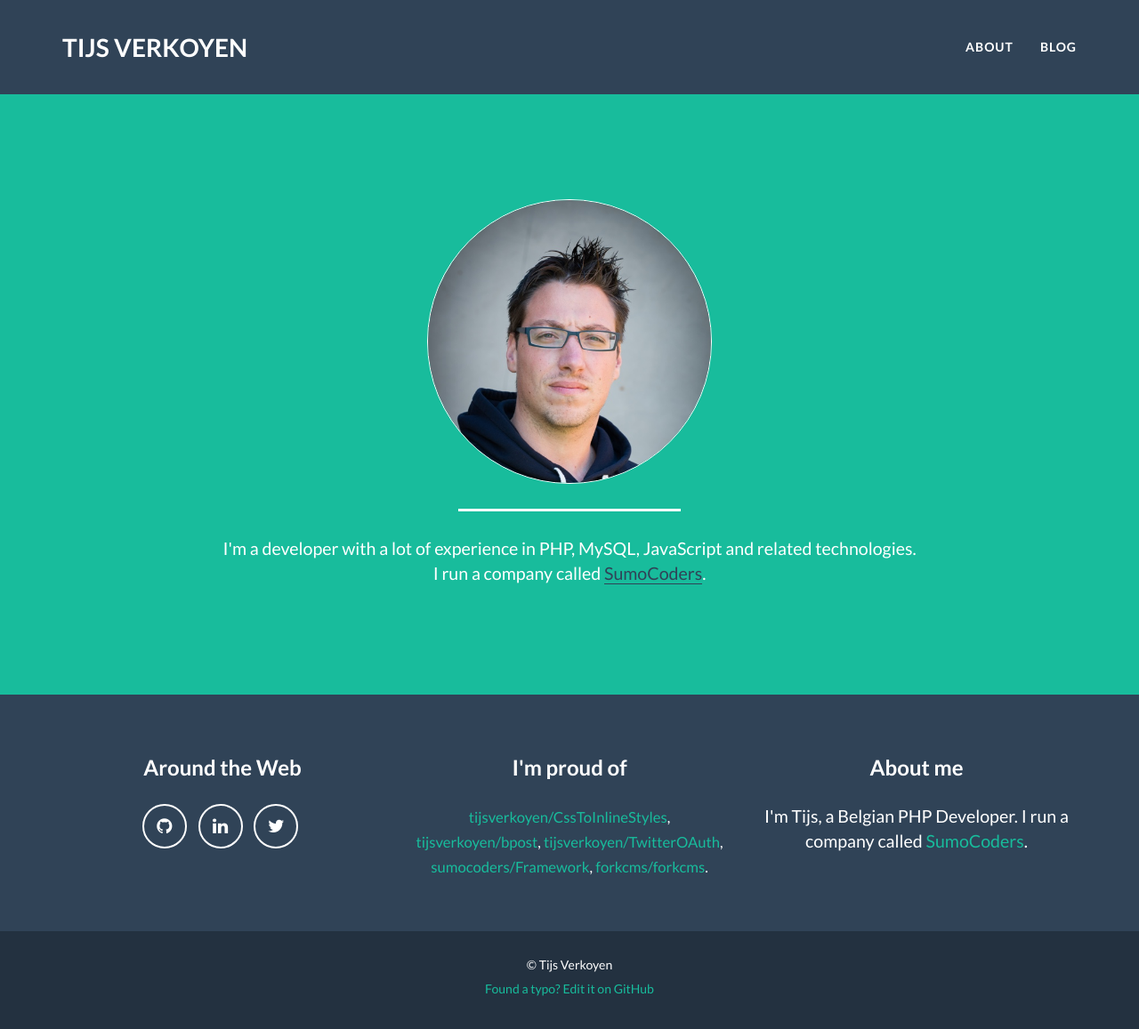
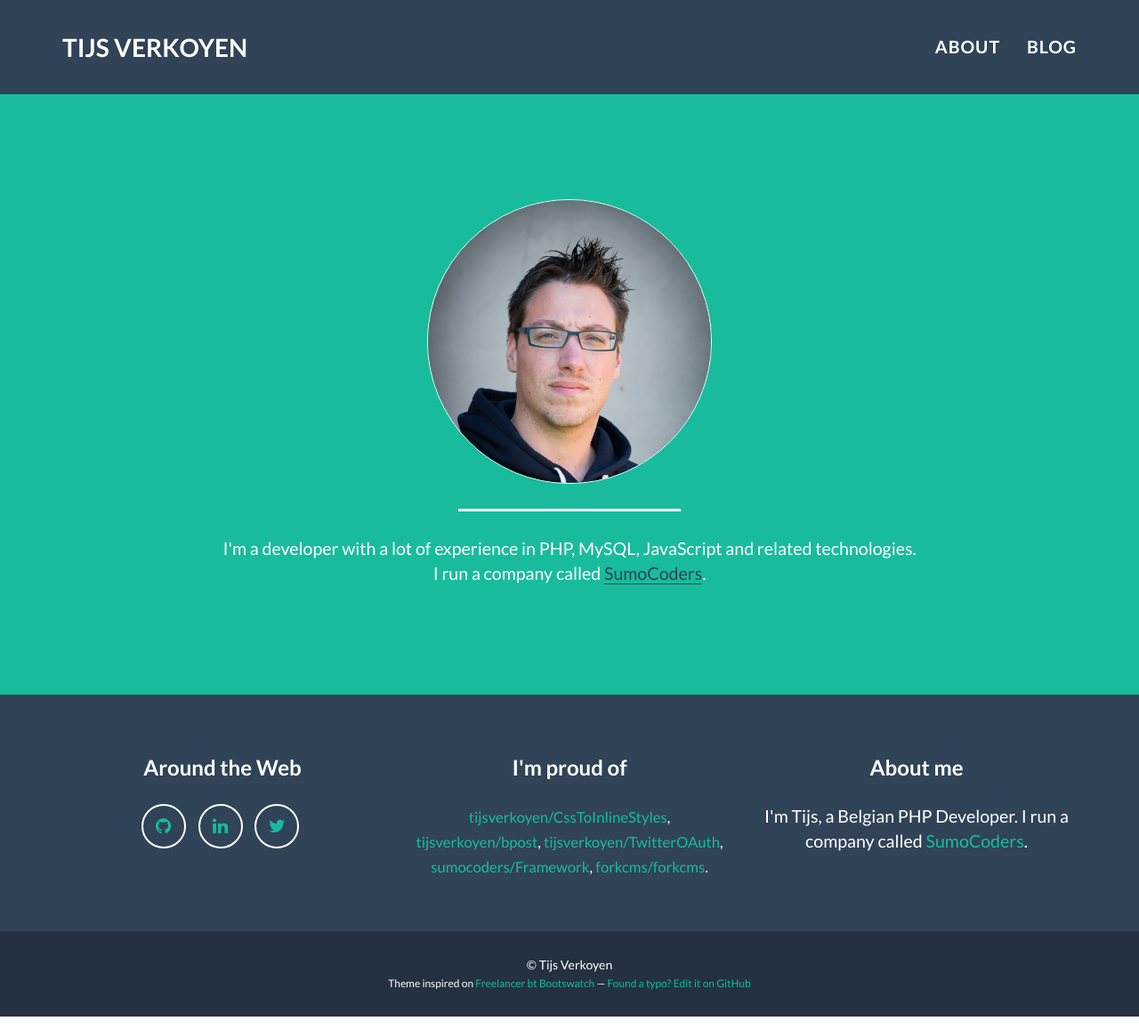
Before and after one commit to tijsverkoyen/tijsverkoyen.github.io, a Jekyll site: the page built from index.html, in a window 1280 px wide and 1157 px high. Shown: the whole window at 89% size. Built offline with Jekyll 4.4.1, drawn with Linux system fonts in a browser that asks for light colours; nearby versions of some CDN libraries.

Commit message:
Fixed styling

```diff
--- a/_includes/footer.html
+++ b/_includes/footer.html
@@ -1,4 +1,4 @@
-<footer class="text-center">
+<footer id="footer" class="text-center">
   <div class="footer-above">
     <div class="container">
       <div class="row">
@@ -53,7 +53,9 @@
           © Tijs Verkoyen
           <br />
           <small>
-            <a class="btn btn-no-fill" href="https://github.com/tijsverkoyen/tijsverkoyen.github.io/edit/master/{{ page.path }}">
+            Theme inspired on <a href="http://startbootstrap.com/template-overviews/freelancer/">Freelancer bt Bootswatch</a>
+            &mdash;
+            <a href="https://github.com/tijsverkoyen/tijsverkoyen.github.io/edit/master/{{ page.path }}">
               Found a typo? Edit it on GitHub
             </a>
           </small>
--- a/_sass/_blog.scss
+++ b/_sass/_blog.scss
@@ -52,7 +52,7 @@
 
 #blog-post {
   article hr.star-primary {
-    margin-bottom: $default-vertical-margin / 2;
+    margin-bottom: $default-vertical-margin / 1.8;
   }
 
   p.meta-info {
--- a/_sass/_buttons.scss
+++ b/_sass/_buttons.scss
@@ -29,6 +29,7 @@
 .pager {
   li > a {
     border: 1px solid $accent-color;
+    font-size: $default-font-size;
     transition: all .3s ease-in-out;
 
     &:active, &:hover, &:focus {
--- a/_sass/_elements.scss
+++ b/_sass/_elements.scss
@@ -1,3 +1,4 @@
+// styling for the hr's with a centered star
 hr.star-light,
 hr.star-primary {
   padding: 0;
@@ -36,11 +37,13 @@ hr.star-primary {
   }
 }
 
+// image styling for my own picture on the homepage
 img.me-picture {
   max-width: 320px;
   border: 1px solid $white;
 }
 
+// button to return to the top
 .page-scroll {
   .btn {
     border-radius: 0;
@@ -49,3 +52,33 @@ img.me-picture {
     border: none;
   }
 }
+
+// quote styling
+blockquote {
+  background: $white;
+  border: 1px solid #e2e2e2;
+  border-radius: $default-vertical-padding / 8;
+  box-shadow: -7px -7px 20px #e2e2e2;
+  padding: $default-vertical-padding / 2 $default-horizontal-padding $default-vertical-padding / 4;
+  position: relative;
+  margin: $default-vertical-margin $default-horizontal-margin $default-vertical-margin * 2 $default-horizontal-margin * 2;
+
+  &:after {
+    border-left: solid 10px transparent;
+    border-right: solid 10px transparent;
+    border-top: solid 10px #e2e2e2;
+    content: '';
+    left: $default-horizontal-margin + 6px;
+    position: absolute;
+    top: 100%;
+  }
+
+  footer {
+    position: absolute;
+    bottom: -$default-vertical-padding;
+
+    &:before {
+      content: '';
+    }
+  }
+}
--- a/_sass/_links.scss
+++ b/_sass/_links.scss
@@ -13,7 +13,7 @@ header {
   }
 }
 
-footer {
+#footer {
   a, .btn {
     color: $accent-color;
     transition: all .3s ease-in-out;
--- a/_sass/_structure.scss
+++ b/_sass/_structure.scss
@@ -2,9 +2,6 @@
 body {
   font-family: "Lato", "Helvetica Neue", Helvetica, Arial, sans-serif;
   overflow-x: hidden;
-}
-
-p {
   font-size: $default-font-size * 1.4;
 }
 
@@ -15,12 +12,13 @@ p.small {
 a {
   color: $accent-color;
   outline-color: $accent-color;
+  text-decoration: none;
   transition: all 0.3s;
 
   &:active, &:hover, &:focus {
     color: $background-dark;
+    border-bottom: 1px solid $background-dark;
     text-decoration: none;
-    border-bottom: 1px solid $background-dark;
   }
 }
 
@@ -168,5 +166,6 @@ footer {
   .footer-below {
     background-color: $background-darkest;
     padding: $default-vertical-padding 0;
+    font-size: $default-font-size;
   }
 }
```
